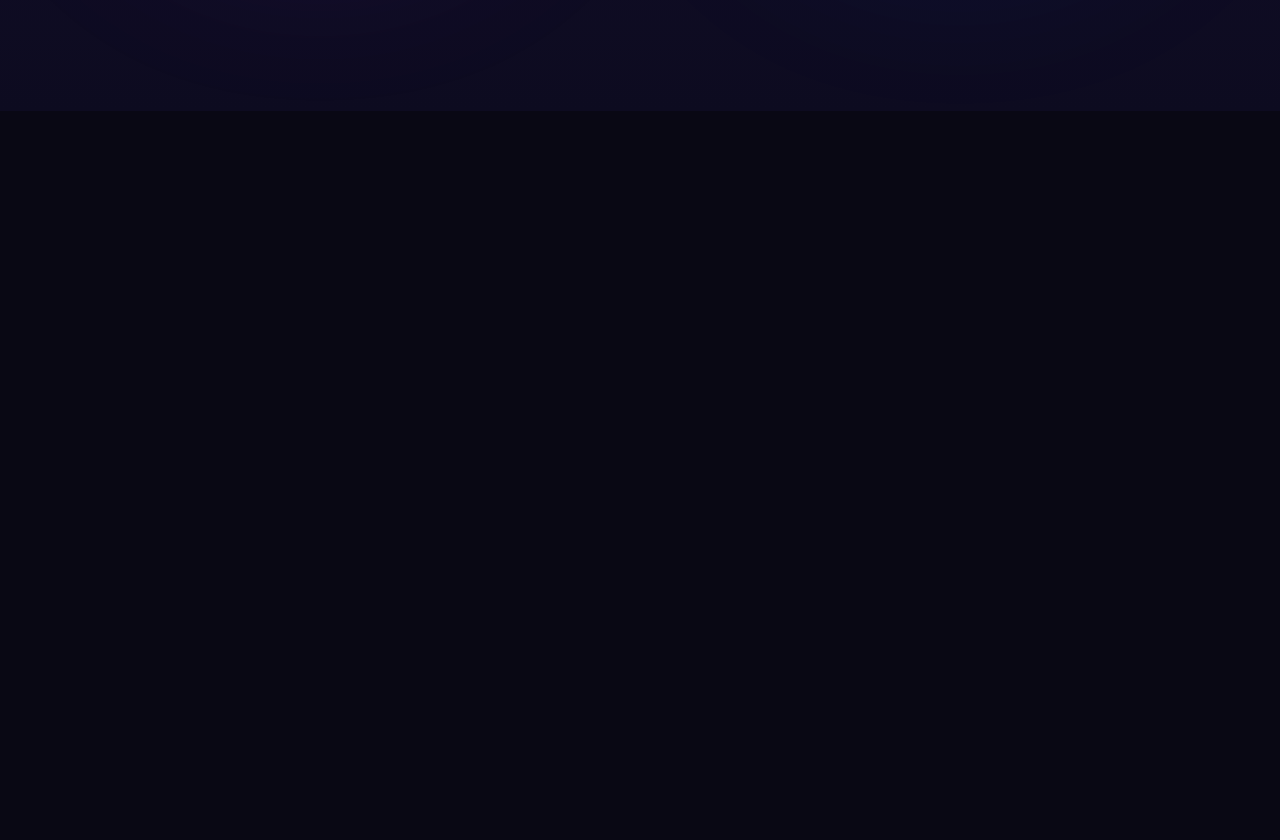
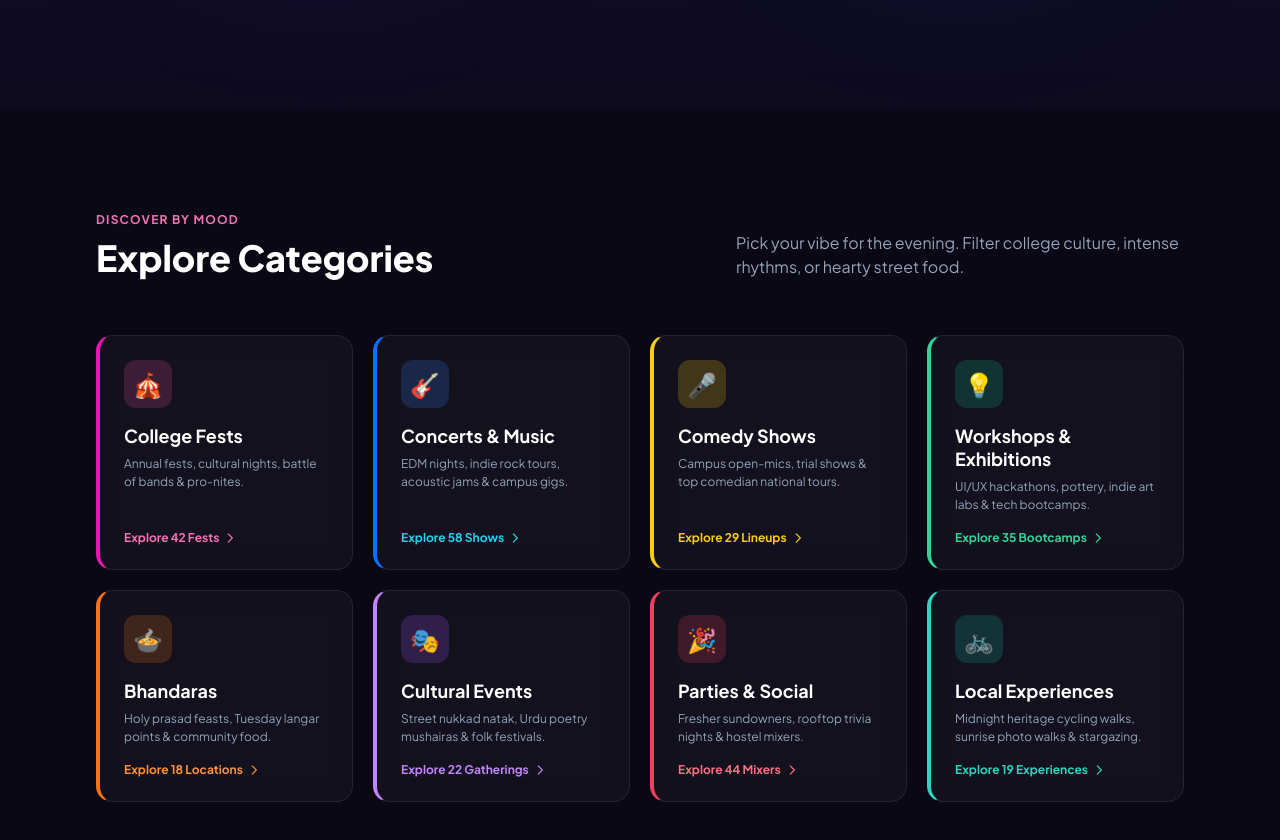
Before and after one commit to arham-data/Khao-Piyo, a React (Vite) app: page / in a window 1280 px wide. Shown: the part 1462-2302 px from the top of the page. Before the commit the page ends 1573 px from the top, so only its background shows below. Built offline with nearby package versions, Linux system fonts and the light colour scheme; a web font is replaced by a local one.

Commit message:
add homepage section 2

```diff
--- /dev/null
+++ b/src/data/categories.js
@@ -0,0 +1,75 @@
+/**
+ * CATEGORY DATA
+ *
+ * The eight "Explore Categories" tiles on the homepage.
+ * Keeping the text here means the JSX only has to loop over it —
+ * you can add or edit a category without touching the layout.
+ *
+ * color: matches the `is-<color>` class in HomePage.css
+ */
+export const categories = [
+  {
+    id: 'college-fests',
+    color: 'pink',
+    emoji: '🎪',
+    title: 'College Fests',
+    description: 'Annual fests, cultural nights, battle of bands & pro-nites.',
+    cta: 'Explore 42 Fests',
+  },
+  {
+    id: 'concerts',
+    color: 'blue',
+    emoji: '🎸',
+    title: 'Concerts & Music',
+    description: 'EDM nights, indie rock tours, acoustic jams & campus gigs.',
+    cta: 'Explore 58 Shows',
+  },
+  {
+    id: 'comedy',
+    color: 'yellow',
+    emoji: '🎤',
+    title: 'Comedy Shows',
+    description: 'Campus open-mics, trial shows & top comedian national tours.',
+    cta: 'Explore 29 Lineups',
+  },
+  {
+    id: 'workshops',
+    color: 'emerald',
+    emoji: '💡',
+    title: 'Workshops & Exhibitions',
+    description: 'UI/UX hackathons, pottery, indie art labs & tech bootcamps.',
+    cta: 'Explore 35 Bootcamps',
+  },
+  {
+    id: 'bhandaras',
+    color: 'orange',
+    emoji: '🍲',
+    title: 'Bhandaras',
+    description: 'Holy prasad feasts, Tuesday langar points & community food.',
+    cta: 'Explore 18 Locations',
+  },
+  {
+    id: 'cultural',
+    color: 'purple',
+    emoji: '🎭',
+    title: 'Cultural Events',
+    description: 'Street nukkad natak, Urdu poetry mushairas & folk festivals.',
+    cta: 'Explore 22 Gatherings',
+  },
+  {
+    id: 'parties',
+    color: 'rose',
+    emoji: '🎉',
+    title: 'Parties & Social',
+    description: 'Fresher sundowners, rooftop trivia nights & hostel mixers.',
+    cta: 'Explore 44 Mixers',
+  },
+  {
+    id: 'local',
+    color: 'teal',
+    emoji: '🚲',
+    title: 'Local Experiences',
+    description: 'Midnight heritage cycling walks, sunrise photo walks & stargazing.',
+    cta: 'Explore 19 Experiences',
+  },
+]
--- a/src/pages/HomePage.css
+++ b/src/pages/HomePage.css
@@ -517,3 +517,271 @@
   border-color: rgba(236, 19, 184, 0.35);
   box-shadow: 0 12px 35px -8px rgba(236, 19, 184, 0.25);
 }
+
+/* ============================================================
+   CATEGORIES SECTION
+   "Explore Categories" + eight tiles from data/categories.js
+   ============================================================ */
+
+.categories {
+  position: relative;
+  padding: 6rem 2rem;
+  background-color: #090814;
+}
+
+.categories-inner {
+  max-width: 80rem;
+  margin: 0 auto;
+  padding: 0 1.5rem;
+}
+
+/* --- Header row --- */
+.categories-header {
+  display: flex;
+  flex-direction: column;
+  margin-bottom: 3.5rem;
+}
+
+.categories-eyebrow {
+  color: #f472b6;
+  font-size: 0.75rem;
+  font-weight: 700;
+  letter-spacing: 0.1em;
+  text-transform: uppercase;
+}
+
+.categories-title {
+  margin-top: 0.5rem;
+  color: #ffffff;
+  font-size: 1.875rem;
+  font-weight: 800;
+  line-height: 1.2;
+}
+
+.categories-copy {
+  max-width: 28rem;
+  margin-top: 0.5rem;
+  color: #94a3b8;
+  font-size: 0.875rem;
+  line-height: 1.5;
+}
+
+/* --- Grid --- */
+.categories-grid {
+  display: grid;
+  grid-template-columns: 1fr;
+  gap: 1.25rem;
+}
+
+/* --- Card --- */
+.category-card {
+  display: flex;
+  flex-direction: column;
+  justify-content: space-between;
+  padding: 1.5rem;
+  border-radius: 1rem;
+  border-left: 4px solid transparent;
+}
+
+.category-icon {
+  display: flex;
+  align-items: center;
+  justify-content: center;
+  width: 3rem;
+  height: 3rem;
+  margin-bottom: 1rem;
+  border-radius: 0.75rem;
+  font-size: 1.5rem;
+  transition: transform 0.3s ease;
+}
+
+.category-card:hover .category-icon {
+  transform: scale(1.1);
+}
+
+.category-title {
+  color: #ffffff;
+  font-size: 1.125rem;
+  font-weight: 700;
+  transition: color 0.2s ease;
+}
+
+.category-text {
+  margin-top: 0.5rem;
+  color: #94a3b8;
+  font-size: 0.75rem;
+  line-height: 1.5;
+}
+
+.category-cta {
+  display: flex;
+  align-items: center;
+  margin-top: 1rem;
+  font-size: 0.75rem;
+  font-weight: 700;
+}
+
+.category-cta svg {
+  width: 0.875rem;
+  height: 0.875rem;
+  margin-left: 0.25rem;
+  transition: transform 0.2s ease;
+}
+
+.category-card:hover .category-cta svg {
+  transform: translateX(0.25rem);
+}
+
+/* --- Per-category colours --- */
+.category-card.is-pink {
+  border-left-color: #ec13b8;
+}
+.category-card.is-pink .category-icon {
+  background-color: rgba(236, 72, 153, 0.2);
+  color: #f472b6;
+}
+.category-card.is-pink .category-cta {
+  color: #f472b6;
+}
+.category-card.is-pink:hover .category-title {
+  color: #f9a8d4;
+}
+
+.category-card.is-blue {
+  border-left-color: #0e6fff;
+}
+.category-card.is-blue .category-icon {
+  background-color: rgba(59, 130, 246, 0.2);
+  color: #0e6fff;
+}
+.category-card.is-blue .category-cta {
+  color: #22d3ee;
+}
+.category-card.is-blue:hover .category-title {
+  color: #93c5fd;
+}
+
+.category-card.is-yellow {
+  border-left-color: #facc15;
+}
+.category-card.is-yellow .category-icon {
+  background-color: rgba(250, 204, 21, 0.2);
+  color: #fde047;
+}
+.category-card.is-yellow .category-cta {
+  color: #facc15;
+}
+.category-card.is-yellow:hover .category-title {
+  color: #fde047;
+}
+
+.category-card.is-emerald {
+  border-left-color: #34d399;
+}
+.category-card.is-emerald .category-icon {
+  background-color: rgba(16, 185, 129, 0.2);
+  color: #6ee7b7;
+}
+.category-card.is-emerald .category-cta {
+  color: #34d399;
+}
+.category-card.is-emerald:hover .category-title {
+  color: #6ee7b7;
+}
+
+.category-card.is-orange {
+  border-left-color: #f97316;
+}
+.category-card.is-orange .category-icon {
+  background-color: rgba(249, 115, 22, 0.2);
+  color: #fb923c;
+}
+.category-card.is-orange .category-cta {
+  color: #fb923c;
+}
+.category-card.is-orange:hover .category-title {
+  color: #fdba74;
+}
+
+.category-card.is-purple {
+  border-left-color: #c084fc;
+}
+.category-card.is-purple .category-icon {
+  background-color: rgba(168, 85, 247, 0.2);
+  color: #d8b4fe;
+}
+.category-card.is-purple .category-cta {
+  color: #c084fc;
+}
+.category-card.is-purple:hover .category-title {
+  color: #d8b4fe;
+}
+
+.category-card.is-rose {
+  border-left-color: #f43f5e;
+}
+.category-card.is-rose .category-icon {
+  background-color: rgba(244, 63, 94, 0.2);
+  color: #fb7185;
+}
+.category-card.is-rose .category-cta {
+  color: #fb7185;
+}
+.category-card.is-rose:hover .category-title {
+  color: #fda4af;
+}
+
+.category-card.is-teal {
+  border-left-color: #2dd4bf;
+}
+.category-card.is-teal .category-icon {
+  background-color: rgba(20, 184, 166, 0.2);
+  color: #5eead4;
+}
+.category-card.is-teal .category-cta {
+  color: #2dd4bf;
+}
+.category-card.is-teal:hover .category-title {
+  color: #5eead4;
+}
+
+/* --- Responsive --- */
+@media (min-width: 640px) {
+  .categories-inner {
+    padding: 0 2.5rem;
+  }
+
+  .categories-title {
+    font-size: 2.25rem;
+  }
+
+  .categories-copy {
+    font-size: 1rem;
+  }
+
+  .categories-grid {
+    grid-template-columns: repeat(2, 1fr);
+  }
+}
+
+@media (min-width: 768px) {
+  .categories-header {
+    flex-direction: row;
+    align-items: flex-end;
+    justify-content: space-between;
+  }
+
+  .categories-copy {
+    margin-top: 0;
+  }
+}
+
+@media (min-width: 1024px) {
+  .categories-inner {
+    padding: 0 4rem;
+  }
+
+  .categories-grid {
+    grid-template-columns: repeat(4, 1fr);
+  }
+}
--- a/src/pages/HomePage.jsx
+++ b/src/pages/HomePage.jsx
@@ -1,4 +1,5 @@
 import heroStage from '../assets/images/hero-stage.png'
+import { categories } from '../data/categories'
 import './HomePage.css'
 
 /**
@@ -135,6 +136,52 @@ function HomePage() {
           </div>
         </div>
       </section>
+
+      {/* ==================== CATEGORIES ==================== */}
+      <section className="categories" id="categories">
+        <div className="categories-inner">
+          <div className="categories-header">
+            <div>
+              <span className="categories-eyebrow">Discover by Mood</span>
+              <h2 className="categories-title">Explore Categories</h2>
+            </div>
+
+            <p className="categories-copy">
+              Pick your vibe for the evening. Filter college culture, intense rhythms,
+              or hearty street food.
+            </p>
+          </div>
+
+          {/* Eight tiles generated from src/data/categories.js */}
+          <div className="categories-grid">
+            {categories.map((category) => (
+              <a
+                key={category.id}
+                className={`glass-card glass-card-hover category-card is-${category.color}`}
+                href="#events"
+              >
+                <div>
+                  <div className="category-icon">{category.emoji}</div>
+                  <h3 className="category-title">{category.title}</h3>
+                  <p className="category-text">{category.description}</p>
+                </div>
+
+                <div className="category-cta">
+                  <span>{category.cta}</span>
+                  <svg viewBox="0 0 24 24" fill="none" stroke="currentColor" aria-hidden="true">
+                    <path
+                      d="M9 5l7 7-7 7"
+                      strokeLinecap="round"
+                      strokeLinejoin="round"
+                      strokeWidth="2"
+                    />
+                  </svg>
+                </div>
+              </a>
+            ))}
+          </div>
+        </div>
+      </section>
     </main>
   )
 }
```
